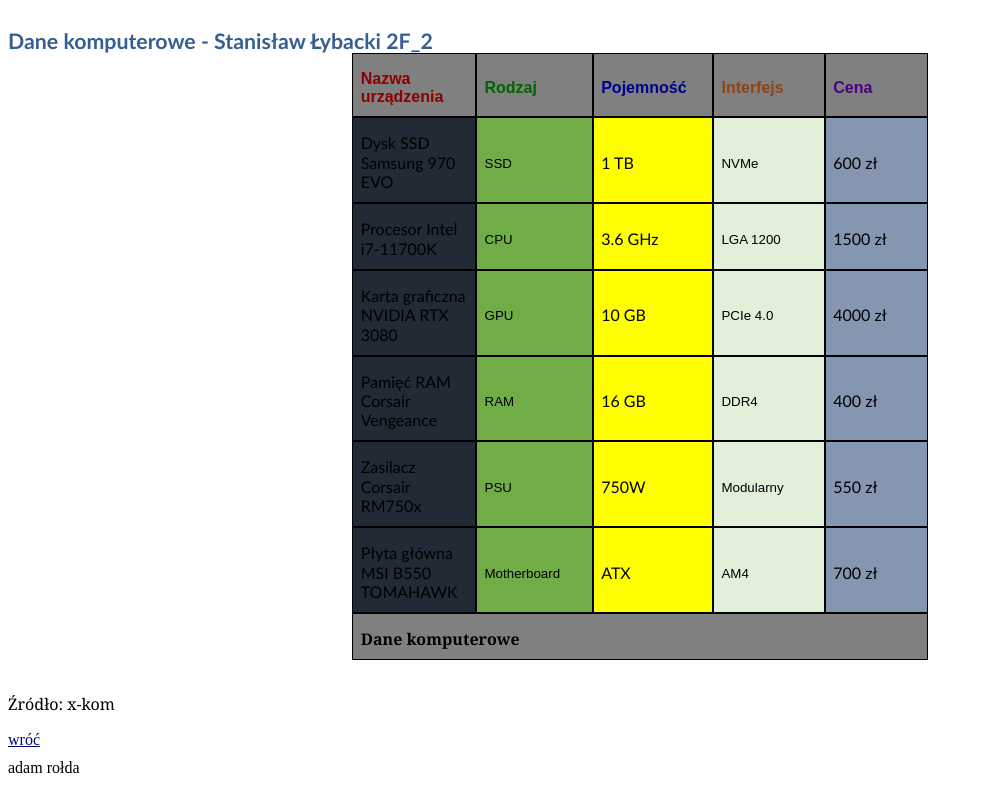
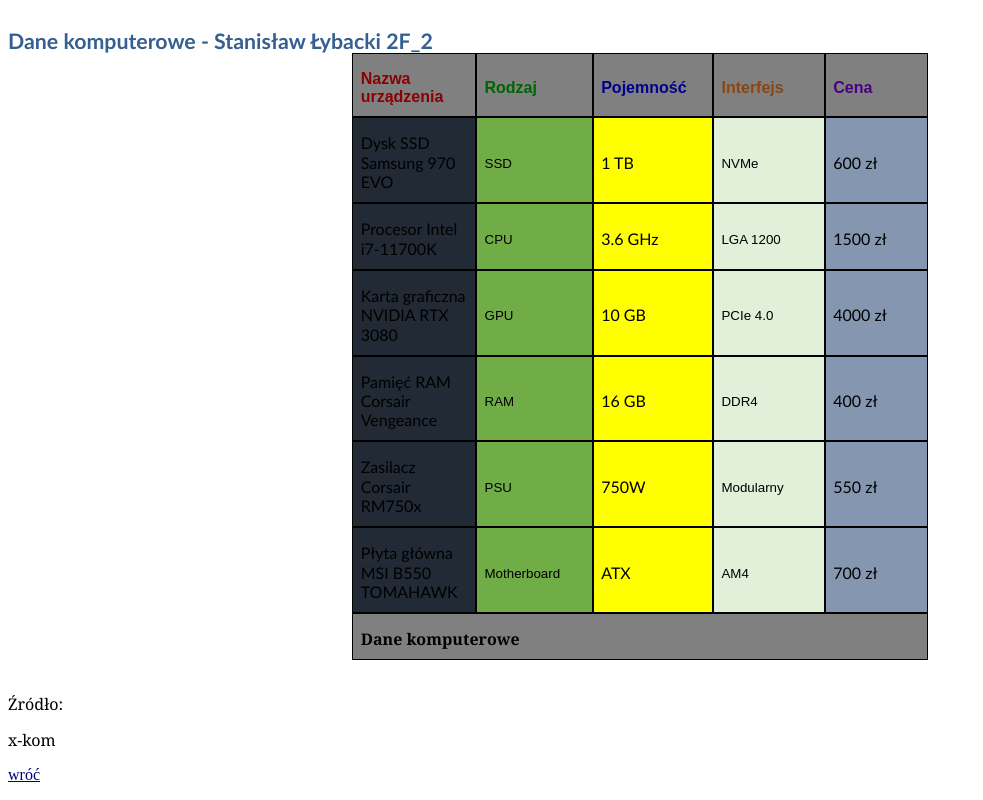
Before and after one commit to niczyjapodoga/witrynyiaplikacje, a plain HTML site: page tabela.html in a window 1280 px wide. Shown: the whole page, without its empty margins (0-983 px from the left). Drawn offline with Linux system fonts and the light colour scheme.

Commit message:
Update tabela.html

```diff
--- a/tabela.html
+++ b/tabela.html
@@ -159,8 +159,9 @@ komputerowe - Stanisław Łybacki 2F_2</b></font></font></font></p>
 </center>
 <p style="line-height: 115%; margin-bottom: 0.08in"><font face="Cambria, serif"><br/>
 Źródło:
-x-kom</font></p>
+<p><font>
+</font>x-kom</font></p>
 	<p><A HREF="index.html"> wróć </A></p>
-	adam rołda
+
 </body>
 </html>
```
